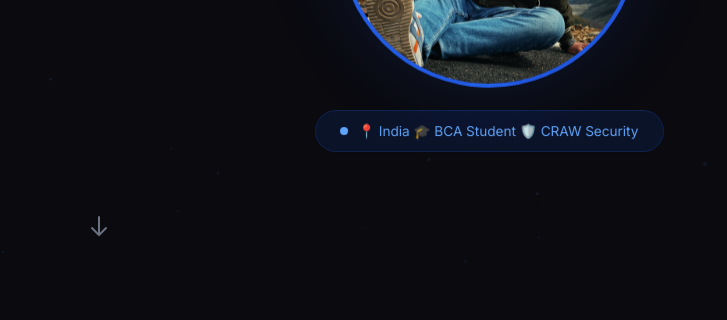
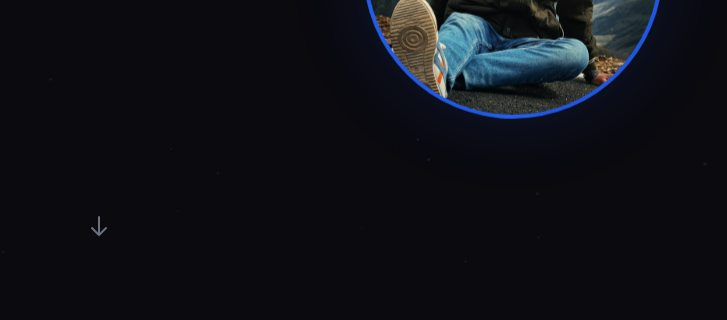
Before and after one commit to deependu5960/portfolio, a plain HTML site: page index.html in a window 1280 px wide. Shown: the part 429-749 px from the top of the page, 553-1280 px from the left. Drawn offline with nearby package versions, Linux system fonts and the light colour scheme.

Commit message:
removes profile batch

```diff
--- a/index.html
+++ b/index.html
@@ -326,44 +326,6 @@
             box-shadow: 0 0 100px rgba(37, 99, 235, 0.3);
         }
 
-        .profile-badge {
-            display: inline-flex;
-            align-items: center;
-            gap: 10px;
-            background: rgba(37, 99, 235, 0.12);
-            padding: 10px 24px;
-            border-radius: 30px;
-            font-size: 0.85rem;
-            color: #60a5fa;
-            border: 1px solid rgba(37, 99, 235, 0.2);
-            margin-top: 20px;
-            transition: all 0.3s ease;
-            /* Slower pulse animation - 3.5s instead of 2s */
-            animation: pulseSlow 3.5s ease-in-out infinite;
-            cursor: default;
-            backdrop-filter: blur(10px);
-        }
-
-        .profile-badge:hover {
-            background: rgba(37, 99, 235, 0.2);
-            transform: scale(1.05);
-        }
-
-        /* Slower pulse animation */
-        @keyframes pulseSlow {
-
-            0%,
-            100% {
-                opacity: 1;
-                transform: scale(1);
-            }
-
-            50% {
-                opacity: 0.6;
-                transform: scale(0.98);
-            }
-        }
-
         .hero-tag {
             display: inline-flex;
             align-items: center;
@@ -1180,11 +1142,6 @@
 
             .hero-buttons {
                 justify-content: center;
-            }
-
-            .profile-badge {
-                font-size: 0.75rem;
-                padding: 8px 18px;
             }
 
             .text-4xl {
@@ -1351,14 +1308,7 @@
                 </div>
                 <div class="hero-right hero-content-right">
                     <img class="profile-photo" src="profile.png" alt="Deependu Mistri">
-                    <div class="profile-badge">
-                        <span class="relative flex h-2 w-2">
-                            <span
-                                class="status-dot absolute inline-flex h-full w-full rounded-full bg-blue-400 opacity-75"></span>
-                            <span class="relative inline-flex rounded-full h-2 w-2 bg-blue-400"></span>
-                        </span>
-                        📍 India 🎓 BCA Student 🛡️ CRAW Security
-                    </div>
+                    <!-- Profile badge removed -->
                 </div>
             </div>
             <div class="absolute bottom-12 left-1/2 transform -translate-x-1/2 scroll-indicator">
```
